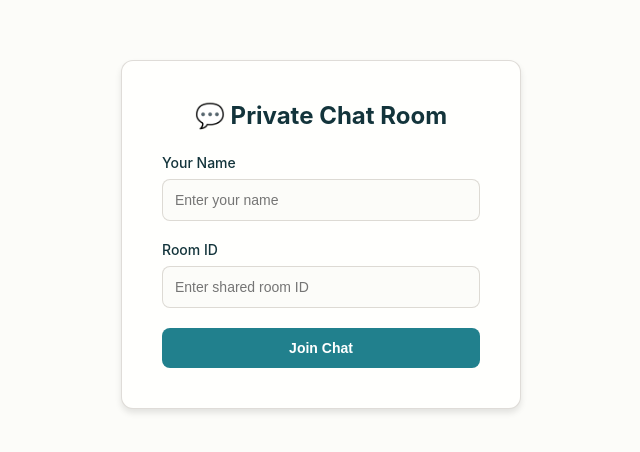
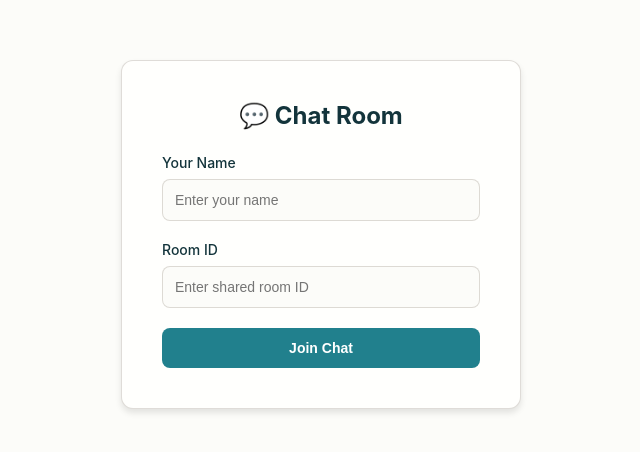
Before and after one commit to varnitanand0-hue/private-chat-app, a website: page public/index.html in a window 1280 px wide. Shown: the part 166-618 px from the top of the page, without its empty margins (319-959 px from the left). Drawn offline with nearby package versions, Linux system fonts and the light colour scheme.

Commit message:
Update index.html

```diff
--- a/public/index.html
+++ b/public/index.html
@@ -325,7 +325,7 @@
 <body>
     <div class="login-container" id="loginContainer">
         <div class="login-box">
-            <h1>💬 Private Chat Room</h1>
+            <h1>💬 Chat Room</h1>
             <form id="loginForm">
                 <div class="form-group">
                     <label for="username">Your Name</label>
```
